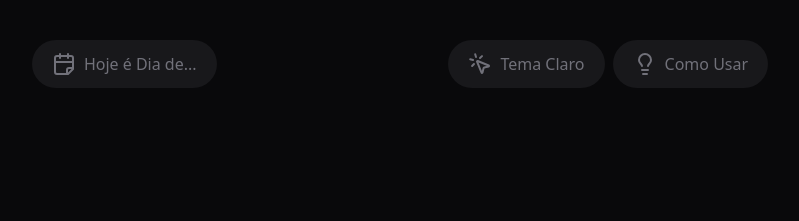
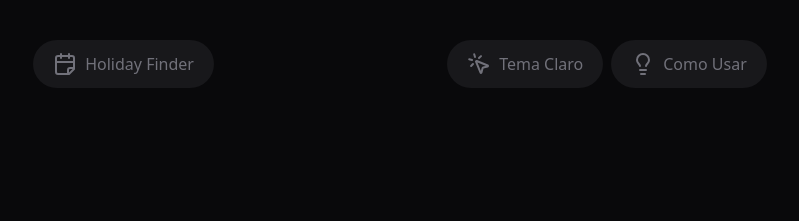
Before and after one commit to LeandroTraldiMartins/Holiday-Finder, a plain HTML site: page index.html in a window 1280 px wide. Shown: the top 221 px of the page, 240-1039 px from the left. Drawn offline with Linux system fonts and the light colour scheme.

Commit message:
Updated html

```diff
--- a/index.html
+++ b/index.html
@@ -3,7 +3,7 @@
 <head>
     <meta charset="UTF-8">
     <meta name="viewport" content="width=device-width, initial-scale=1.0">
-    <title>Hoje é Dia de...</title>
+    <title>Holiday Finder</title>
     <link rel="stylesheet" href="output.css">
 </head>
 <body class="bg-zinc-950 w-full">
@@ -23,7 +23,7 @@
             </li>
             <li>
                 <a href="">
-                    Hoje é Dia de...
+                    Holiday Finder
                 </a>
             </li>
         </ul>
```
